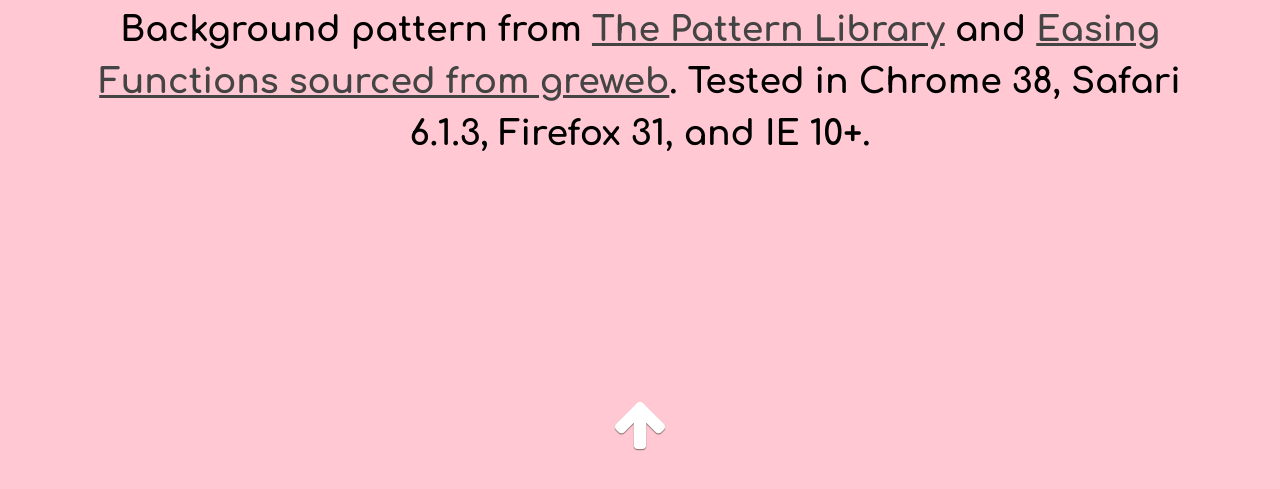
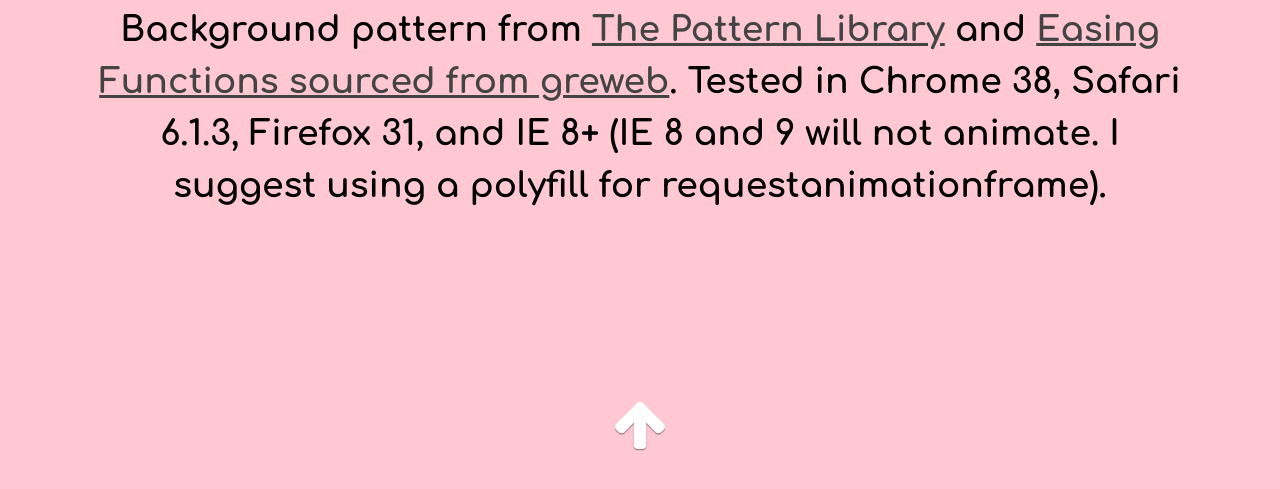
Before and after one commit to n0wak/justscroll, a plain HTML site: page index.html in a window 1280 px wide. Shown: the part 2639-3128 px from the top of the page. Drawn offline with Linux system fonts and the light colour scheme.

Commit message:
Support message

```diff
--- a/index.html
+++ b/index.html
@@ -174,7 +174,7 @@
 
       <section id="sec6">
        <header>
-         <h3><a href="https://github.com/n0wak/justscroll">justScroll <span class="fa fa-github-alt"></span></a> is on github and created by <a href="https://github.com/n0wak">n0wak <span class="fa fa-github-alt"></span></a>. Background pattern from <a href="http://thepatternlibrary.com/">The Pattern Library</a> and <a href="http://greweb.me/2012/02/bezier-curve-based-easing-functions-from-concept-to-implementation/">Easing Functions sourced from greweb</a>. Tested in Chrome 38, Safari 6.1.3, Firefox 31, and IE 10+.</h3>
+         <h3><a href="https://github.com/n0wak/justscroll">justScroll <span class="fa fa-github-alt"></span></a> is on github and created by <a href="https://github.com/n0wak">n0wak <span class="fa fa-github-alt"></span></a>. Background pattern from <a href="http://thepatternlibrary.com/">The Pattern Library</a> and <a href="http://greweb.me/2012/02/bezier-curve-based-easing-functions-from-concept-to-implementation/">Easing Functions sourced from greweb</a>. Tested in Chrome 38, Safari 6.1.3, Firefox 31, and IE 8+ (IE 8 and 9 will not animate. I suggest using a polyfill for requestanimationframe).</h3>
          <div class="scroll-anchor"><a href="javascript:justScroll.to('sec1');" title="javascript:justScroll.to('sec1')"><span class="fa fa-arrow-up"></span></a></div>
        </header>
       </section>
```
